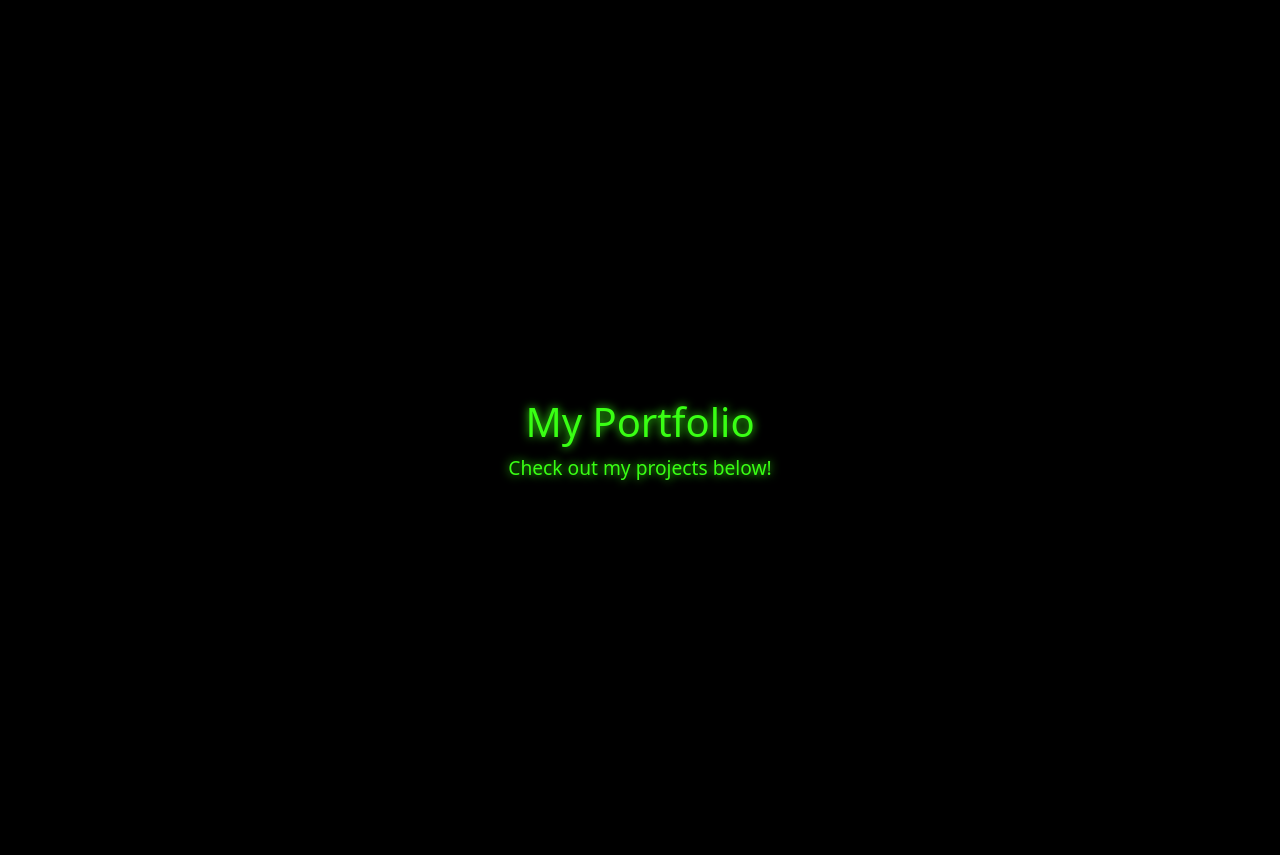
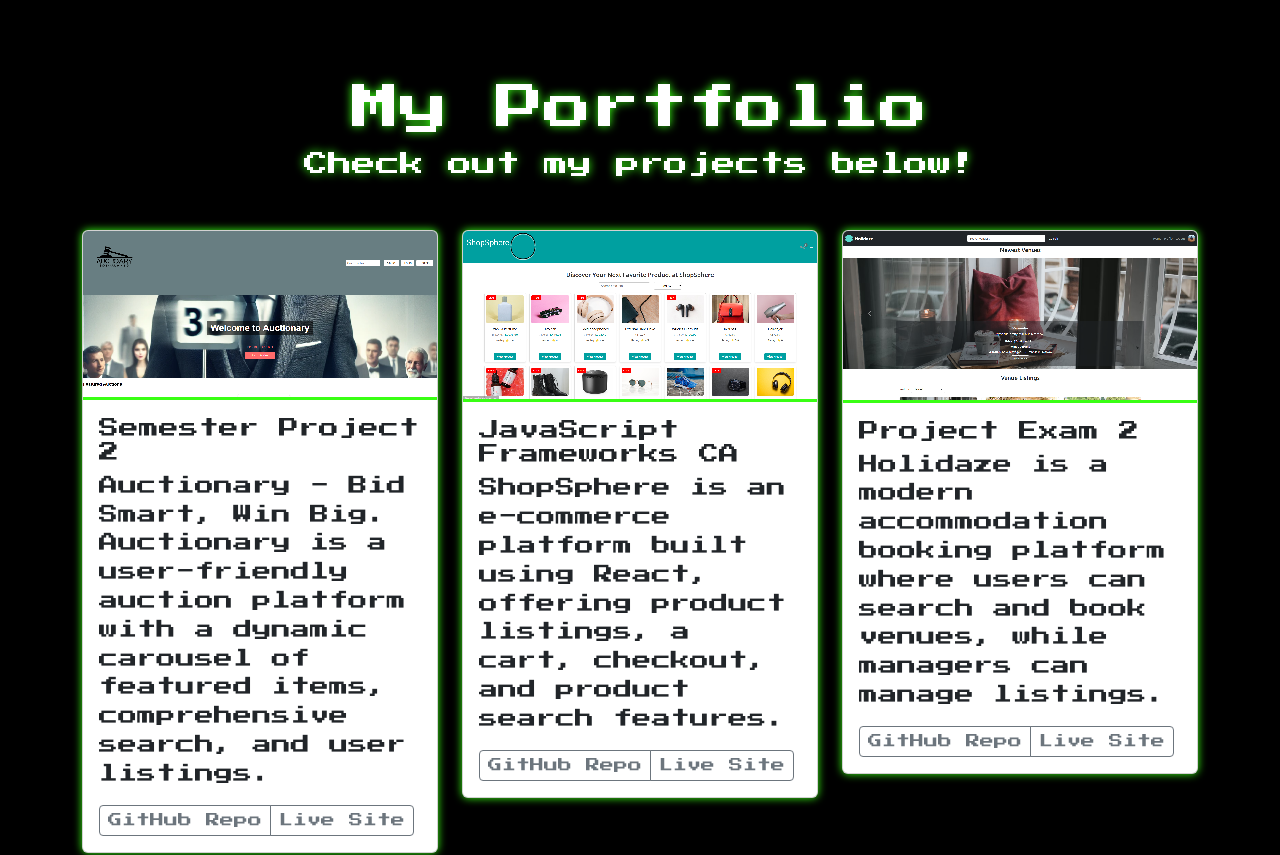
Before and after one commit to robfil50219/portfolio-2, a React (Create React App) app: page / in a window 1280 px wide. Shown: the top 855 px of the page. Built offline with nearby package versions, Linux system fonts and the light colour scheme.

Commit message:
Update header and card styles: set text color to white for better readability

```diff
--- a/src/App.js
+++ b/src/App.js
@@ -1,4 +1,6 @@
+// src/App.js
 import React from 'react';
+import Header from './components/Header';
 import ProjectCard from './components/ProjectCard';
 import './App.css';
 
@@ -29,10 +31,7 @@ function App() {
 
   return (
     <div className="container mt-5">
-      <header className="App-header text-center mb-5">
-        <h1>My Portfolio</h1>
-        <p>Check out my projects below!</p>
-      </header>
+      <Header />
       <div className="row">
         {projects.map((project, index) => (
           <div key={index} className="col-md-4 mb-4">
--- /dev/null
+++ b/src/components/Header.css
@@ -0,0 +1,18 @@
+.pixel-header {
+    background-color: #000;
+    color: #fff; /* Change text color to white */
+    text-align: center;
+    padding: 2rem;
+    text-shadow: 0 0 10px #39FF14;
+    font-family: 'Press Start 2P', sans-serif;
+  }
+
+  .pixel-header h1 {
+    font-size: 3rem;
+    margin-bottom: 0.5rem;
+  }
+
+  .pixel-header p {
+    font-size: 1.5rem;
+    margin-top: 0;
+  }
--- /dev/null
+++ b/src/components/Header.js
@@ -0,0 +1,13 @@
+import React from 'react';
+import './Header.css';
+
+function Header() {
+  return (
+    <header className="pixel-header">
+      <h1>My Portfolio</h1>
+      <p>Check out my projects below!</p>
+    </header>
+  );
+}
+
+export default Header;
--- a/src/components/ProjectCard.css
+++ b/src/components/ProjectCard.css
@@ -2,7 +2,7 @@
 .pixel-card {
     background-color: #111;
     border: 3px solid #39FF14;
-    color: #39FF14;
+    color: #fff; /* Change text color to white */
     font-family: 'Press Start 2P', sans-serif;
     box-shadow: 0 0 8px #39FF14;
     transition: transform 0.2s, box-shadow 0.2s;
```
